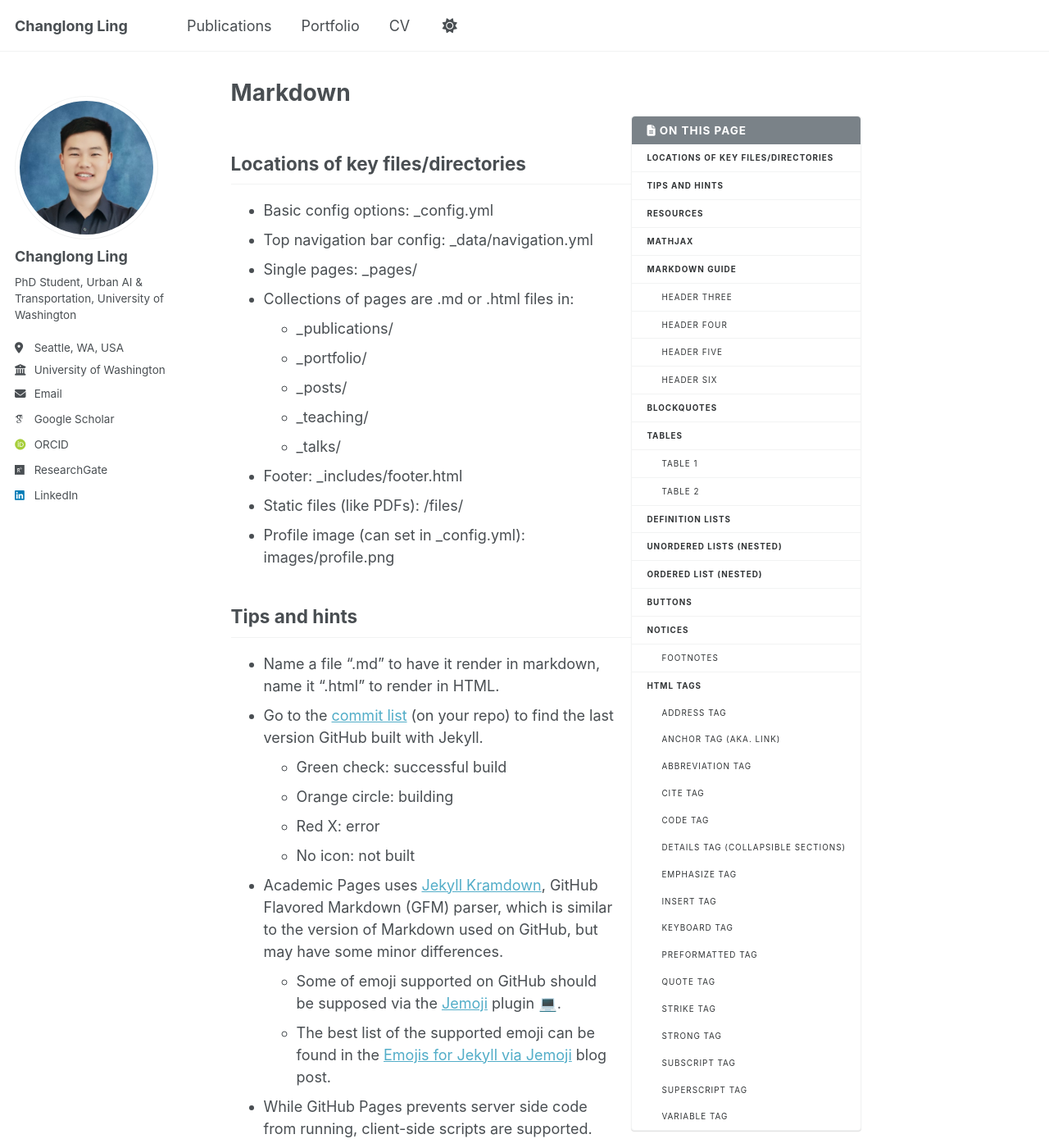
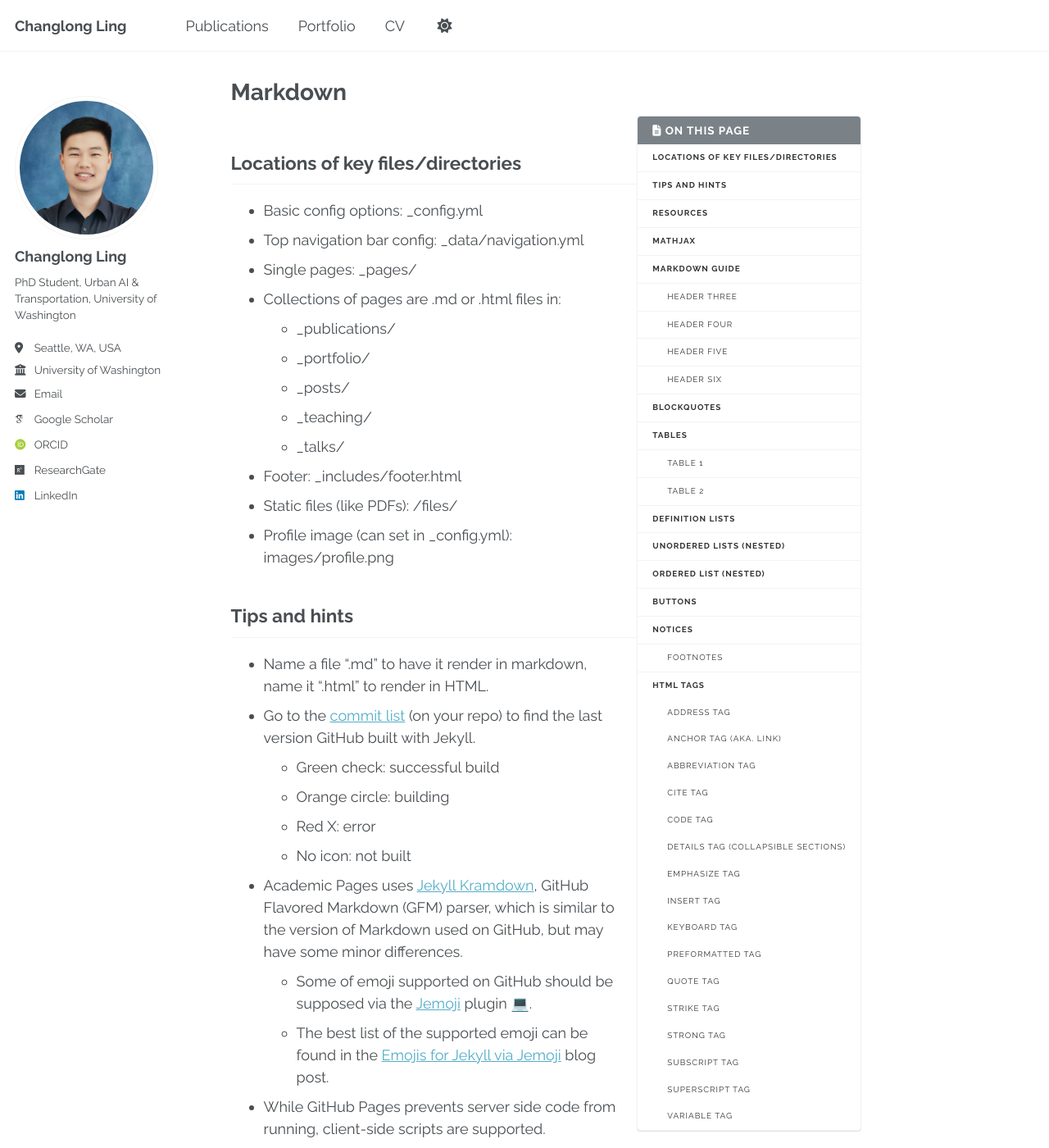
Before and after one commit to ChanglongLing/changlongling.github.io, a Jekyll site: the page built from _pages/markdown.md, in a window 1280 px wide and 1400 px high. Shown: the whole window at 82% size. Built offline with Jekyll 4.4.1, drawn with Linux system fonts in a browser that asks for light colours; emoji names are drawn with the system emoji font; some web fonts are replaced; comment, search, counter and statistics services are not loaded.

Commit message:
Update _themes.scss

```diff
--- a/_sass/_themes.scss
+++ b/_sass/_themes.scss
@@ -15,7 +15,8 @@ $indent-var                 : 1.3em;
 
 /* System typefaces */
 $serif                      : Georgia, Times, serif;
-$sans-serif                 : -apple-system, ".SFNSText-Regular", "San Francisco", "Roboto", "Segoe UI", "Helvetica Neue", "Lucida Grande", Arial, sans-serif;
+/*$ sans-serif                 : -apple-system, ".SFNSText-Regular", "San Francisco", "Roboto", "Segoe UI", "Helvetica Neue", "Lucida Grande", Arial, sans-serif; */
+$sans-serif: 'Raleway', sans-serif;
 $monospace                  : Monaco, Consolas, "Lucida Console", monospace;
 
 /* Sans serif typefaces */
```
